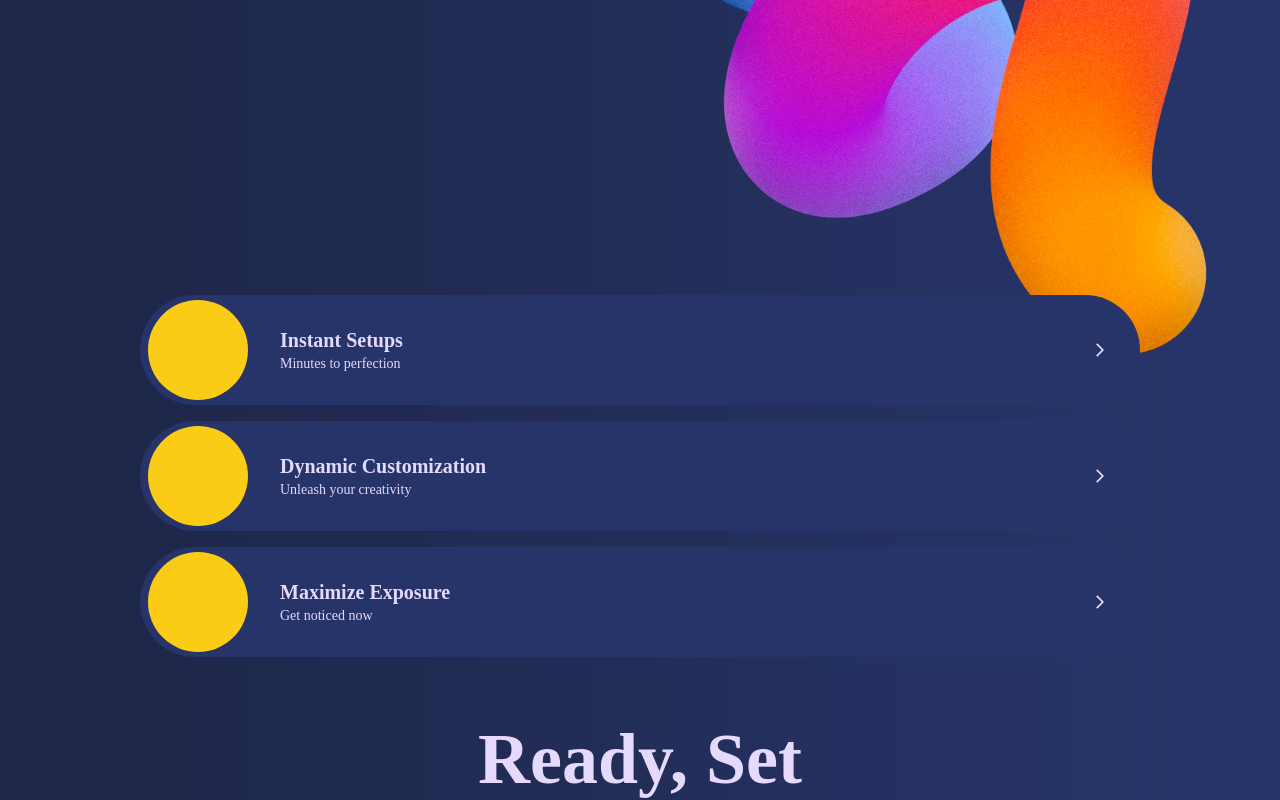
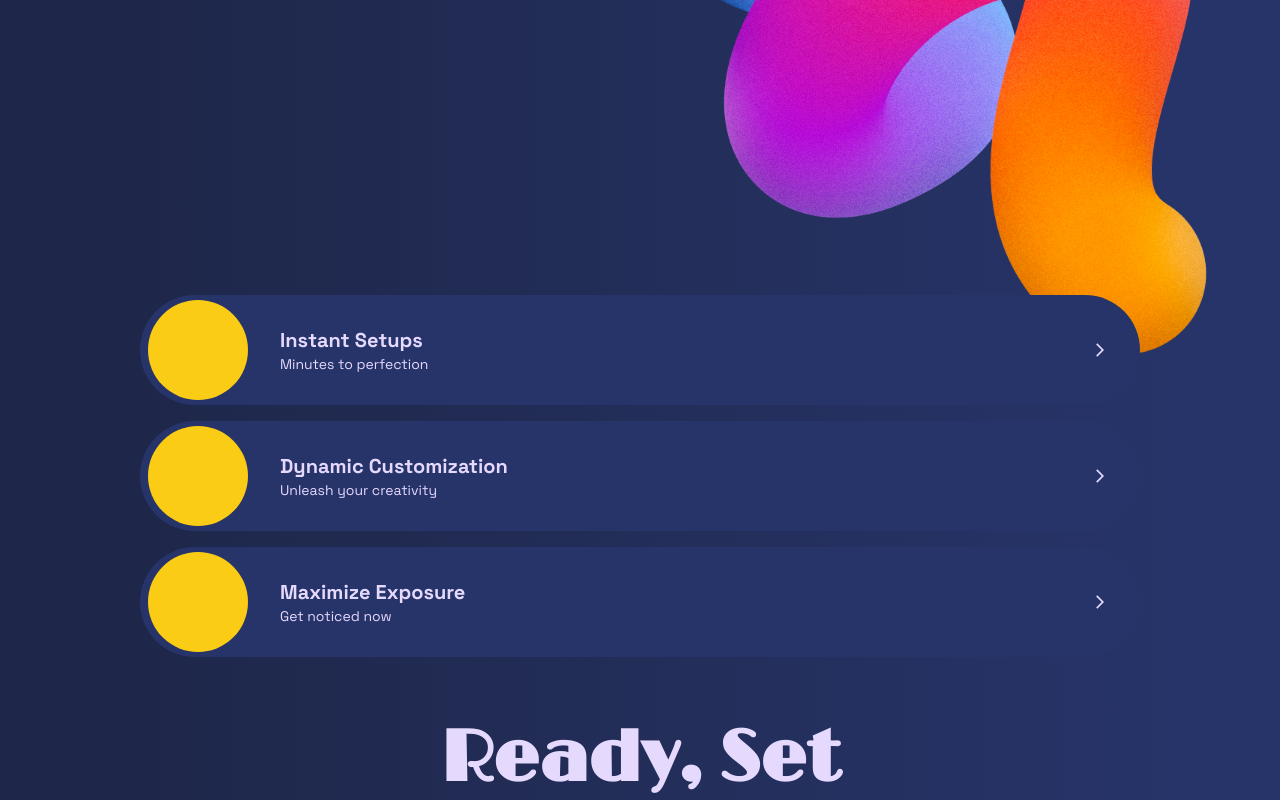
Before and after one commit to cmsy-tn/cmsy-landing-page, a React (Vite) app: page / in a window 1280 px wide. Shown: the part 1069-1869 px from the top of the page. Built offline with nearby package versions, Linux system fonts and the light colour scheme.

Commit message:
import order fixed

```diff
--- a/src/index.css
+++ b/src/index.css
@@ -1,10 +1,10 @@
+/* FONTS */
+@import url('https://fonts.googleapis.com/css2?family=Limelight&family=Space+Grotesk:wght@400;700&display=swap');
+
 /* TAILWIND CSS */
 @tailwind base;
 @tailwind components;
 @tailwind utilities;
-
-/* FONTS */
-@import url('https://fonts.googleapis.com/css2?family=Limelight&family=Space+Grotesk:wght@400;700&display=swap');
 
 :root {
     /* COLORS */
```
